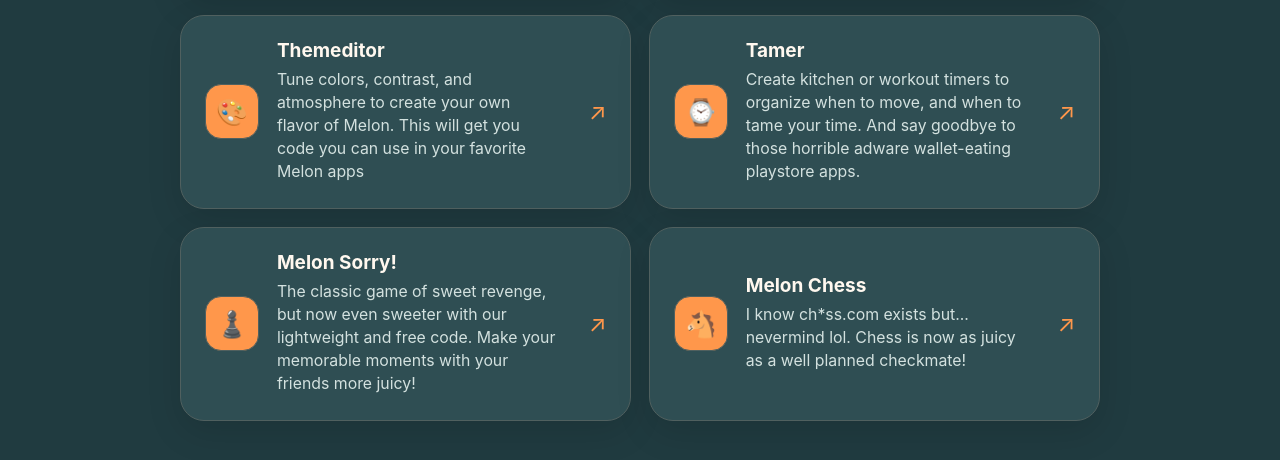
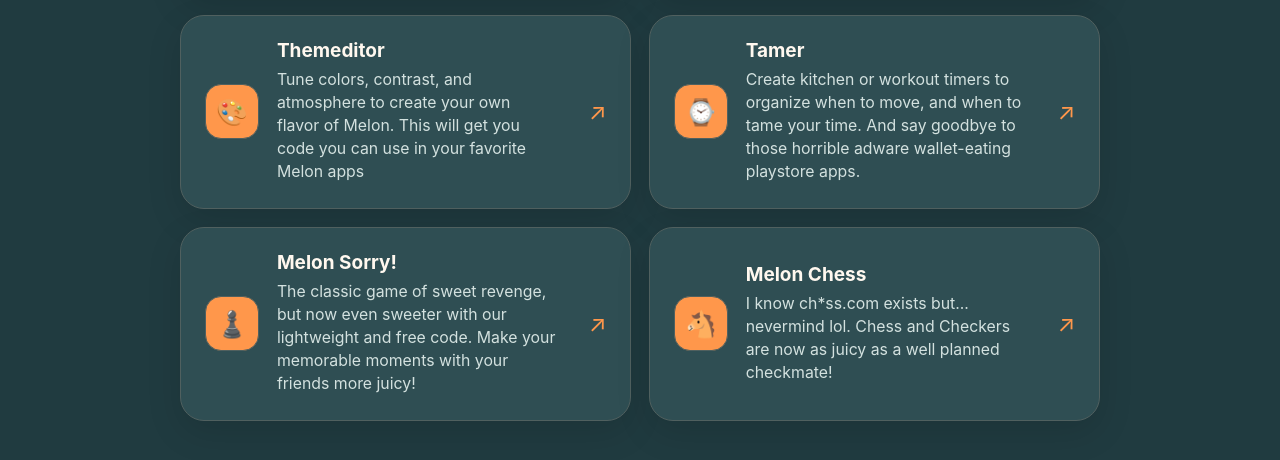
Before and after one commit to Cottongras5/melon, a plain HTML site: page index.html in a window 1280 px wide. Shown: the part 856-1316 px from the top of the page. Drawn offline with Linux system fonts and the light colour scheme.

Commit message:
The Melon Project

```diff
--- a/index.html
+++ b/index.html
@@ -565,7 +565,7 @@
         tam: "Create kitchen or workout timers to organize when to move, and when to tame your time. And say goodbye to those horrible adware wallet-eating playstore apps.",
         sor: "The classic game of sweet revenge, but now even sweeter with our lightweight and free code. Make your memorable moments with your friends more juicy!",
         chsT: "Melon Chess",
-        chs: "I know ch*ss.com exists but... nevermind lol. Chess is now as juicy as a well planned checkmate!",
+        chs: "I know ch*ss.com exists but... nevermind lol. Chess and Checkers are now as juicy as a well planned checkmate!",
         moreT: "More soon",
         more: "The basket is still growing. If Cotton wants to get up, of course...",
         set: "Settings", thmL: "Theme", langL: "Language", auraL: "Aura Guardians", noaL: "Disable Animations"
@@ -579,8 +579,8 @@
         thm: "Ajusta colores, contraste y ambiente para crear tu propio estilo de Melon. Esto te dará un código que puedes utilizar en tus apps de Melon favoritas.",
         tam: "Crea temporizadores de cocina o entrenamiento para organizar cuándo moverte y cuándo domar tu tiempo. Y dile adiós a esas horribles apps de la Play Store llenas de anuncios que devoran tu cartera.",
         sor: "El clásico juego de la dulce venganza, pero ahora aún más dulce con nuestro código ligero y gratuito. ¡Haz que tus momentos memorables con amigos sean más finos!",
-        chsT: "Melon Ajedrez",
-        chs: "Sé que ch*ss.com existe pero... no importa xd. El ajedrez ahora es tan ligero como el simio!",
+        chsT: "Melon Ajedrez y Damas",
+        chs: "Sé que ch*ss.com existe pero... no importa xd. Ahora estos juegos son de lo más ligero como el simio!",
         moreT: "Más apps",
         more: "La lista sigue creciendo. Claro, si es que Cotton quiere trabajar...",
         set: "Ajustes", thmL: "Tema", langL: "Idioma", auraL: "Guardianes del Aura", noaL: "Desactivar animaciones"
@@ -595,7 +595,7 @@
         tam: "Crie timers de cozinha ou treino para organizar quando se mexer e quando domar o seu tempo. E dê adeus àqueles apps horríveis da Play Store cheios de anúncios que devoram sua carteira.",
         sor: "O clássico jogo da doce vingança, mas agora ainda mais doce com nosso código leve e gratuito. Deixe seus momentos memoráveis com os amigos um pouco mais suculentos!",
         chsT: "Melon Xadrez",
-        chs: "Sei que ch*ss.com existe mas... deixa pra lá kkkk. O xadrez agora é tão leve que roda até no PC da Xuxa!",
+        chs: "Sei que ch*ss.com existe mas... deixa pra lá kkkk. Agora é tão leve que roda até no PC da Xuxa!",
         moreT: "Mais em breve",
         more: "A cesta continua crescendo. Se o Cotton resolver levantar, é claro...",
         set: "Configurações", thmL: "Tema", langL: "Idioma", auraL: "Guardiões da Aura", noaL: "Desactivar animações"
```
